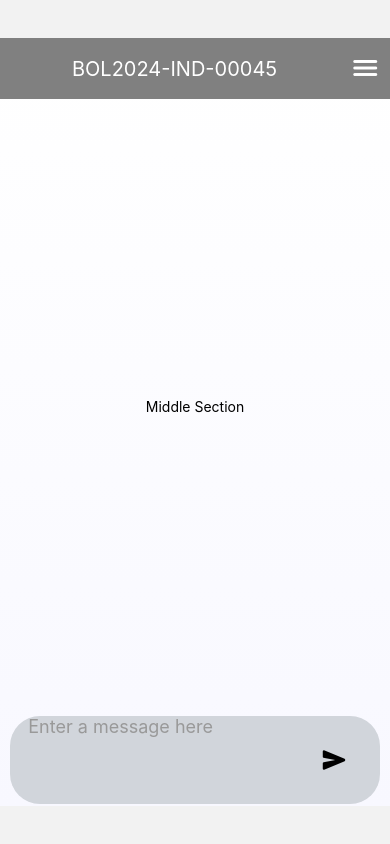
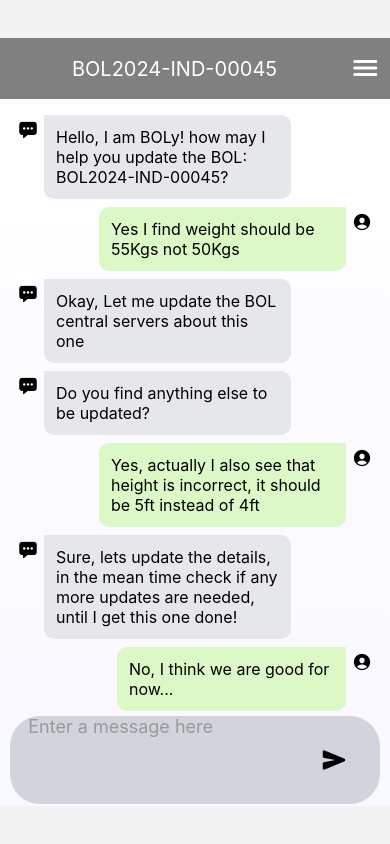
Before and after one commit to shanky-thakur/EZ-BOL, a React Native app: screen /Home in a window 390 px wide. Built offline with nearby package versions, Linux system fonts and the light colour scheme.

Commit message:
chat ui done

```diff
--- a/components/HomeScreen.js
+++ b/components/HomeScreen.js
@@ -16,6 +16,17 @@ import { Ionicons } from '@expo/vector-icons';
 const { width } = Dimensions.get('window');
 
 export default function HomeScreen() {
+  const [chat, setChat] = useState([
+    { id: 1, role: 'bot', text: 'Hello, I am BOLy! how may I help you update the BOL: BOL2024-IND-00045?' },
+    { id: 2, role: 'user', text: 'Yes I find weight should be 55Kgs not 50Kgs' },
+    { id: 3, role: 'bot', text: 'Okay, Let me update the BOL central servers about this one' },
+    { id: 4, role: 'bot', text: 'Do you find anything else to be updated?' },
+    { id: 5, role: 'user', text: 'Yes, actually I also see that height is incorrect, it should be 5ft instead of 4ft' },
+    { id: 6, role: 'bot', text: 'Sure, lets update the details, in the mean time check if any more updates are needed, until I get this one done!' },
+    { id: 7, role: 'user', text: 'No, I think we are good for now...' },
+  ]);
+  const [messageInput, setMessageInput] = useState('');
+
   const [menuVisible, setMenuVisible] = useState(false);
   const slideAnim = useRef(new Animated.Value(-width * 0.8)).current;
 
@@ -69,7 +80,30 @@ export default function HomeScreen() {
             </View>
 
             <View style={styles.gradientContainerBody}>
-              <Text>Middle Section</Text>
+              <ScrollView contentContainerStyle={{ padding: 12 }}>
+                {chat.map(msg => (
+                  <View
+                    key={msg.id}
+                    style={[
+                      styles.messageRow,
+                      msg.role === 'user' ? styles.messageRowUser : styles.messageRowBot
+                    ]}
+                  >
+                    {msg.role === 'bot' && (
+                      <Ionicons name="chatbox-ellipses" size={20} color="black" style={styles.icon} />
+                    )}
+                    <View style={[
+                      styles.messageBubble,
+                      msg.role === 'user' ? styles.userBubble : styles.botBubble
+                    ]}>
+                      <Text style={styles.messageText}>{msg.text}</Text>
+                    </View>
+                    {msg.role === 'user' && (
+                      <Ionicons name="person-circle" size={20} color="black" style={styles.icon} />
+                    )}
+                  </View>
+                ))}
+              </ScrollView>
             </View>
 
             <View style={styles.postGradientContainerBody}>
@@ -79,10 +113,18 @@ export default function HomeScreen() {
                   numberOfLines={10}
                   placeholder='Enter a message here'
                   placeholderTextColor="#999"
-
+                  value={messageInput}
+                  onChangeText={setMessageInput}
                 >
                 </TextInput>
-              <TouchableOpacity style={styles.sendButton}>
+                <TouchableOpacity style={styles.sendButton}
+                  onPress={() => {
+                    if (messageInput.trim() !== ' ') {
+                      setChat(prev => [...prev, { id: Date.now(), role: 'user', text: messageInput }]);
+                      setMessageInput('');
+                    }
+                  }}
+                >
                   <Ionicons name='send' size={24} color='black'></Ionicons>
                 </TouchableOpacity>
               </View>
@@ -133,9 +175,7 @@ const styles = StyleSheet.create({
   },
   gradientContainerBody: {
     width: '100%',
-    height: '80%',
-    justifyContent: 'center',
-    alignItems: 'center'
+    height: '80%'
   },
   postGradientContainerBody: {
     width: '100%',
@@ -193,5 +233,61 @@ const styles = StyleSheet.create({
     width: '15%',
     justifyContent: 'center',
     alignItems: 'center'
-  }
+  },
+  messageBubble: {
+    maxWidth: '75%',
+    marginVertical: 4,
+    padding: 12,
+    borderRadius: 10,
+  },
+  userBubble: {
+    alignSelf: 'flex-end',
+    backgroundColor: '#DCF8C6',
+    borderBottomRightRadius: 0,
+  },
+  botBubble: {
+    alignSelf: 'flex-start',
+    backgroundColor: '#E5E7EB',
+    borderTopLeftRadius: 0,
+  },
+  messageText: {
+    fontSize: 16,
+    color: '#000',
+  },
+  messageRow: {
+    flexDirection: 'row',
+    alignItems: 'flex-start',
+    marginVertical: 4,
+    maxWidth: '90%',
+  },
+  messageRowUser: {
+    alignSelf: 'flex-end',
+    justifyContent: 'flex-end',
+  },
+  messageRowBot: {
+    alignSelf: 'flex-start',
+    justifyContent: 'flex-start',
+  },
+  icon: {
+    marginHorizontal: 6,
+    marginTop: 4
+  },
+  messageBubble: {
+    maxWidth: '75%',
+    padding: 12,
+    borderRadius: 10,
+  },
+  userBubble: {
+    backgroundColor: '#DCF8C6',
+    borderTopRightRadius: 0,
+  },
+  botBubble: {
+    backgroundColor: '#E5E7EB',
+    borderTopLeftRadius: 0,
+  },
+  messageText: {
+    fontSize: 16,
+    color: '#000',
+  },
+
 });
```
Lines whose indentation alone changed are shown as unchanged.
